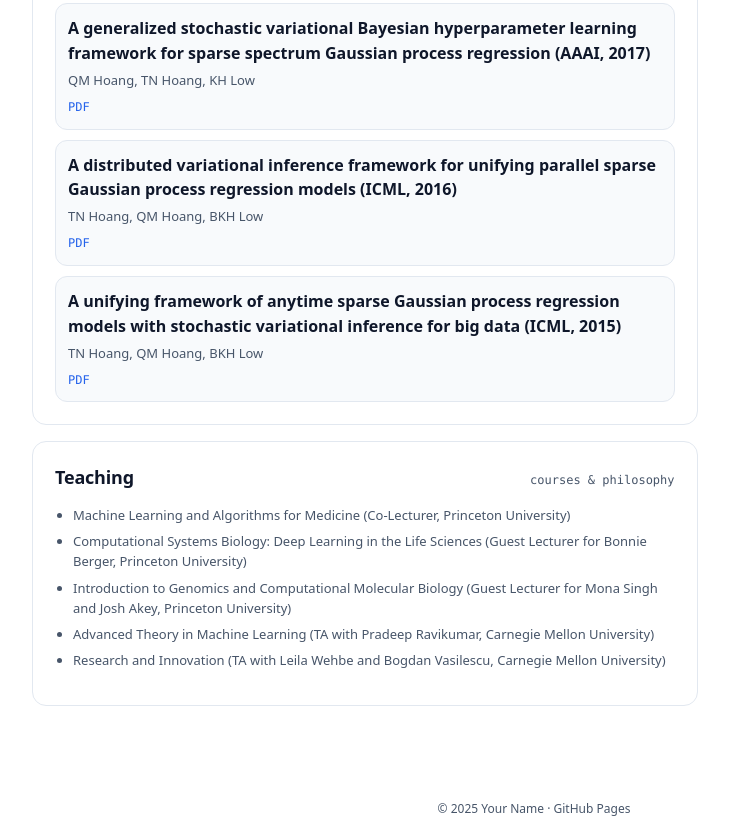
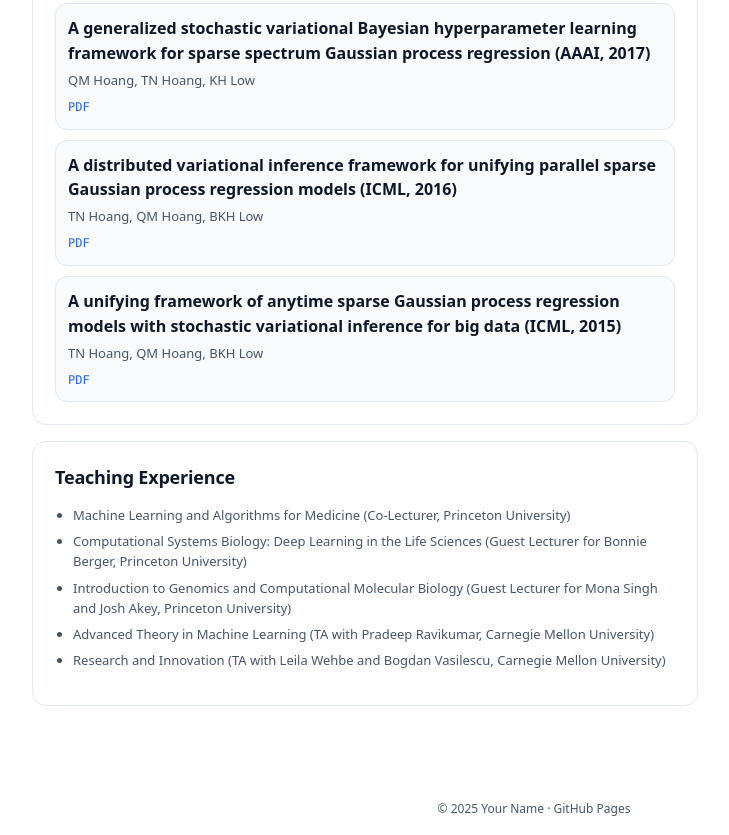
Before and after one commit to qminh93/qminh93.github.io, a plain HTML site: page index.html in a window 1280 px wide. Shown: the part 2832-3667 px from the top of the page, without its empty margins (106-835 px from the left). Drawn offline with Linux system fonts and the light colour scheme.

Commit message:
Update index.html

```diff
--- a/index.html
+++ b/index.html
@@ -466,8 +466,7 @@
 
         <section id="teaching" style="margin-top:16px;">
           <div class="section-title">
-            <h2>Teaching</h2>
-            <span>courses & philosophy</span>
+            <h2>Teaching Experience</h2>
           </div>
           <ul>
             <li>Machine Learning and Algorithms for Medicine (Co-Lecturer, Princeton University)</li>
```
